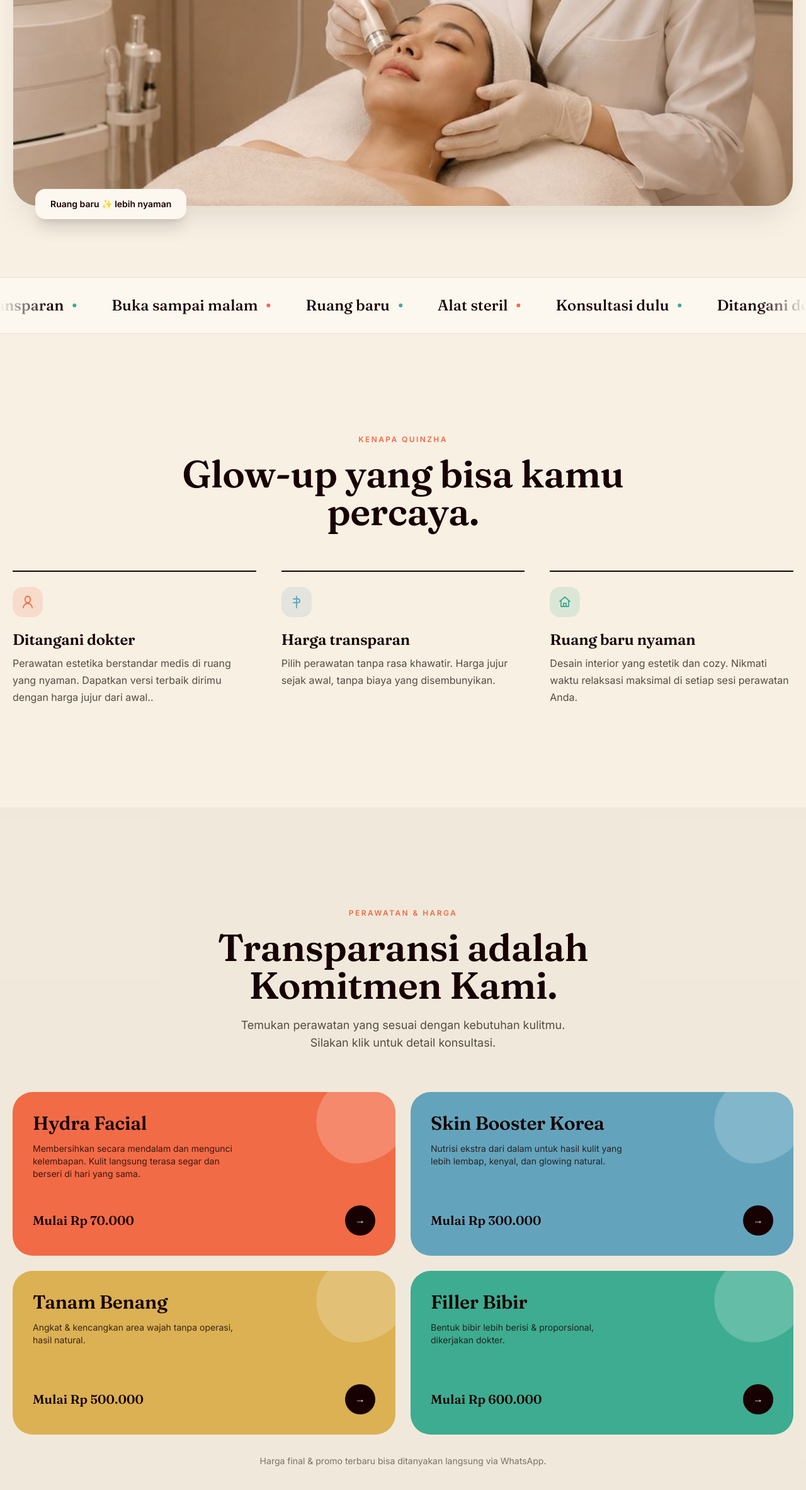
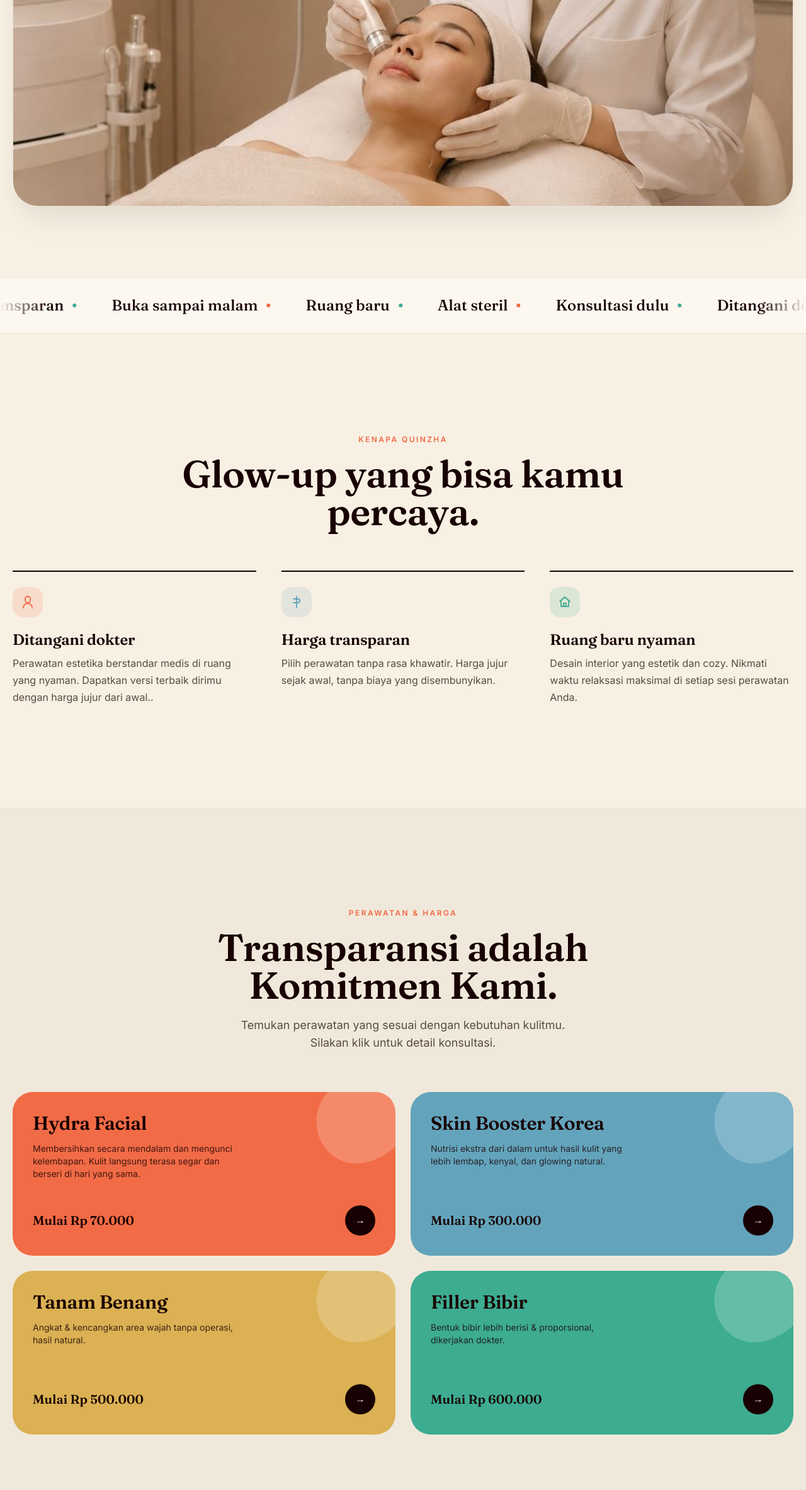
Before and after one commit to fajnara/quinzha-beauty, a Next.js app: page / in a window 1280 px wide. Shown: the part 987-3353 px from the top of the page at 63% size. Built offline with nearby package versions, Linux system fonts and the light colour scheme.

Commit message:
update konten

```diff
--- a/app/page.js
+++ b/app/page.js
@@ -197,9 +197,6 @@ export default function Page() {
             <div className="overflow-hidden rounded-[2.5rem] border border-cream-200 shadow-2xl shadow-ink-900/10">
               <img src="/treatment.jpg" alt="Suasana perawatan di ruang baru Quinzha Beauty" className="h-[58vh] min-h-[340px] w-full object-cover sm:h-[640px]" />
             </div>
-            <span className="absolute -bottom-5 left-8 rounded-2xl bg-cream-50 px-6 py-3.5 text-sm font-bold text-ink-900 shadow-xl sm:left-14">
-              Ruang baru ✨ lebih nyaman
-            </span>
           </div>
         </section>
 
@@ -285,9 +282,9 @@ export default function Page() {
                 </a>
               ))}
             </div>
-            <p data-reveal className="mt-8 text-center text-sm text-ink-500">
+            {/* <p data-reveal className="mt-8 text-center text-sm text-ink-500">
               Harga final &amp; promo terbaru bisa ditanyakan langsung via WhatsApp.
-            </p>
+            </p> */}
           </div>
         </section>
 
```
